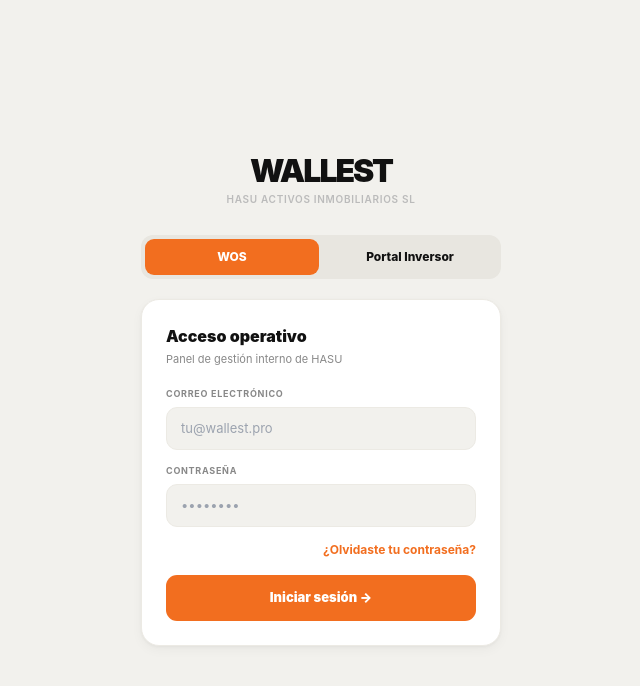
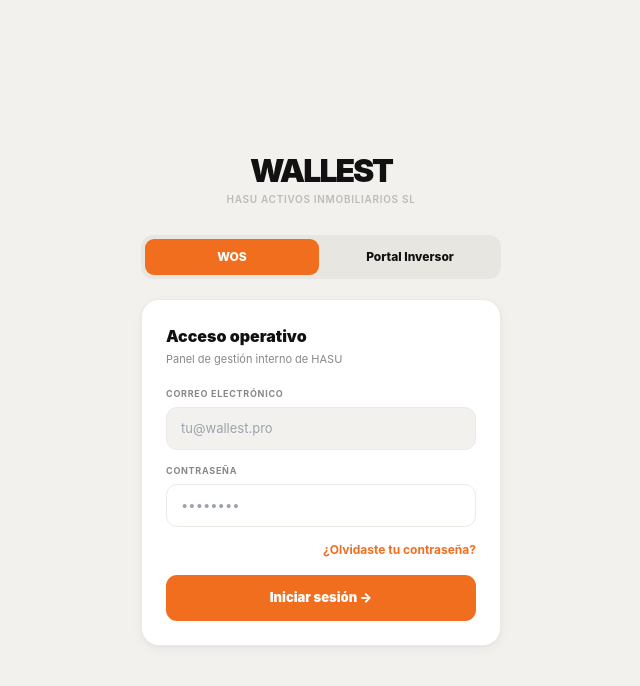
Before and after one commit to patomdq/wos3, a Next.js app: page /login in a window 1280 px wide. Shown: the top 686 px of the page, without its empty margins (319-959 px from the left). Built offline with nearby package versions, Linux system fonts and the light colour scheme; no server answers.

Commit message:
fix: login — fondo blanco en input contraseña para visibilidad

```diff
--- a/app/login/page.tsx
+++ b/app/login/page.tsx
@@ -87,7 +87,7 @@ export default function LoginPage() {
               </div>
               <input type="password" value={password} onChange={e => setPassword(e.target.value)}
                 placeholder="••••••••" required
-                style={{ width: '100%', background: '#F2F1ED', border: '1.5px solid #ECEAE4', borderRadius: 11, padding: '11px 14px', fontSize: 13, color: '#111', outline: 'none', fontFamily: 'inherit' }}
+                style={{ width: '100%', background: '#fff', border: '1.5px solid #ECEAE4', borderRadius: 11, padding: '11px 14px', fontSize: 13, color: '#111', outline: 'none', fontFamily: 'inherit' }}
                 onFocus={e => e.target.style.borderColor = '#F26E1F'}
                 onBlur={e => e.target.style.borderColor = '#ECEAE4'} />
             </div>
```
